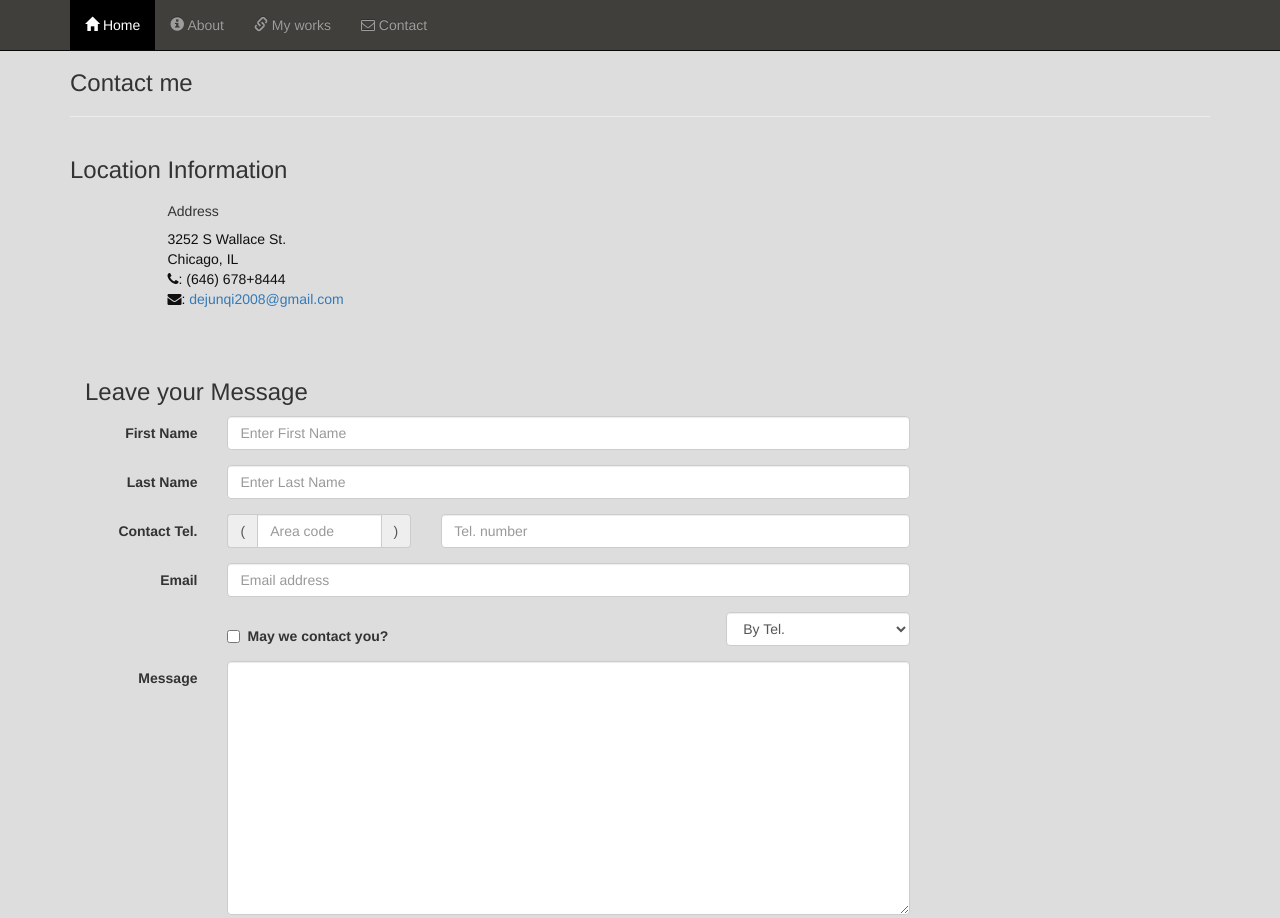
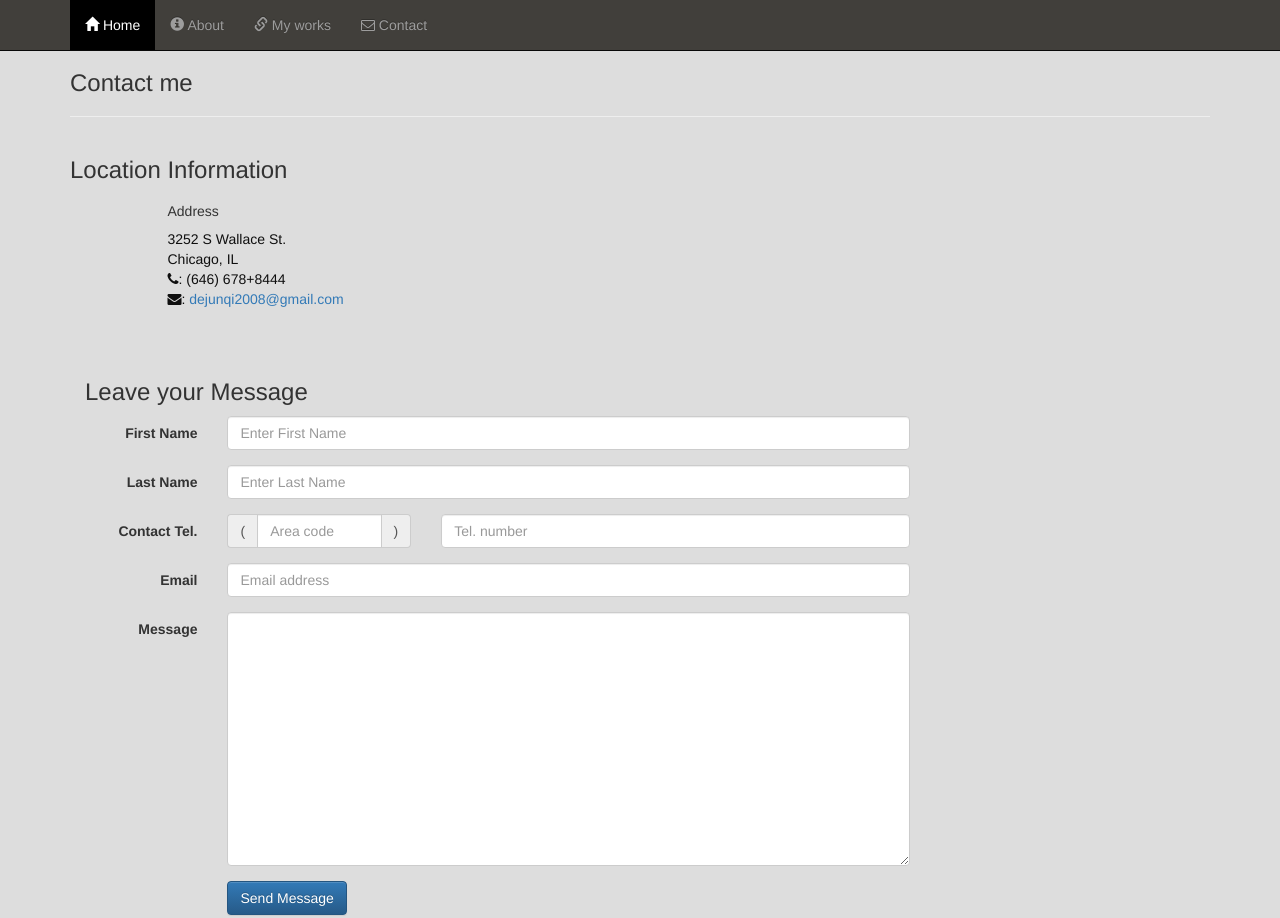
Before and after one commit to dejunqi2014/dejunqi2008.github.io, a plain HTML site: page contact.html in a window 1280 px wide. Shown: the top 918 px of the page. Drawn offline with nearby package versions, Linux system fonts and the light colour scheme.

Commit message:
change the form

```diff
--- a/contact.html
+++ b/contact.html
@@ -122,20 +122,7 @@
 						</div>
 					</div>
 
-					<!--following is the question that if the user want to be contacted-->
-					<div class="form-group">
-						<div class="checkbox col-sm-5 col-sm-offset-2">
-							<label class="checkbox-inline">
-								<input type="checkbox" name="approve" value=""><strong>May we contact you?</strong>
-							</label>
-						</div>
-						<div class="col-sm-3 col-sm-offset-2">
-							<select class="form-control">
-								<option>By Tel.</option>
-								<option>By Email</option>
-							</select>
-						</div>
-					</div>
+
 
 					<!--following is the text area-->
 					<div class="form-group">
```
Also changed, not shown: index.html (+0 -14 lines).
